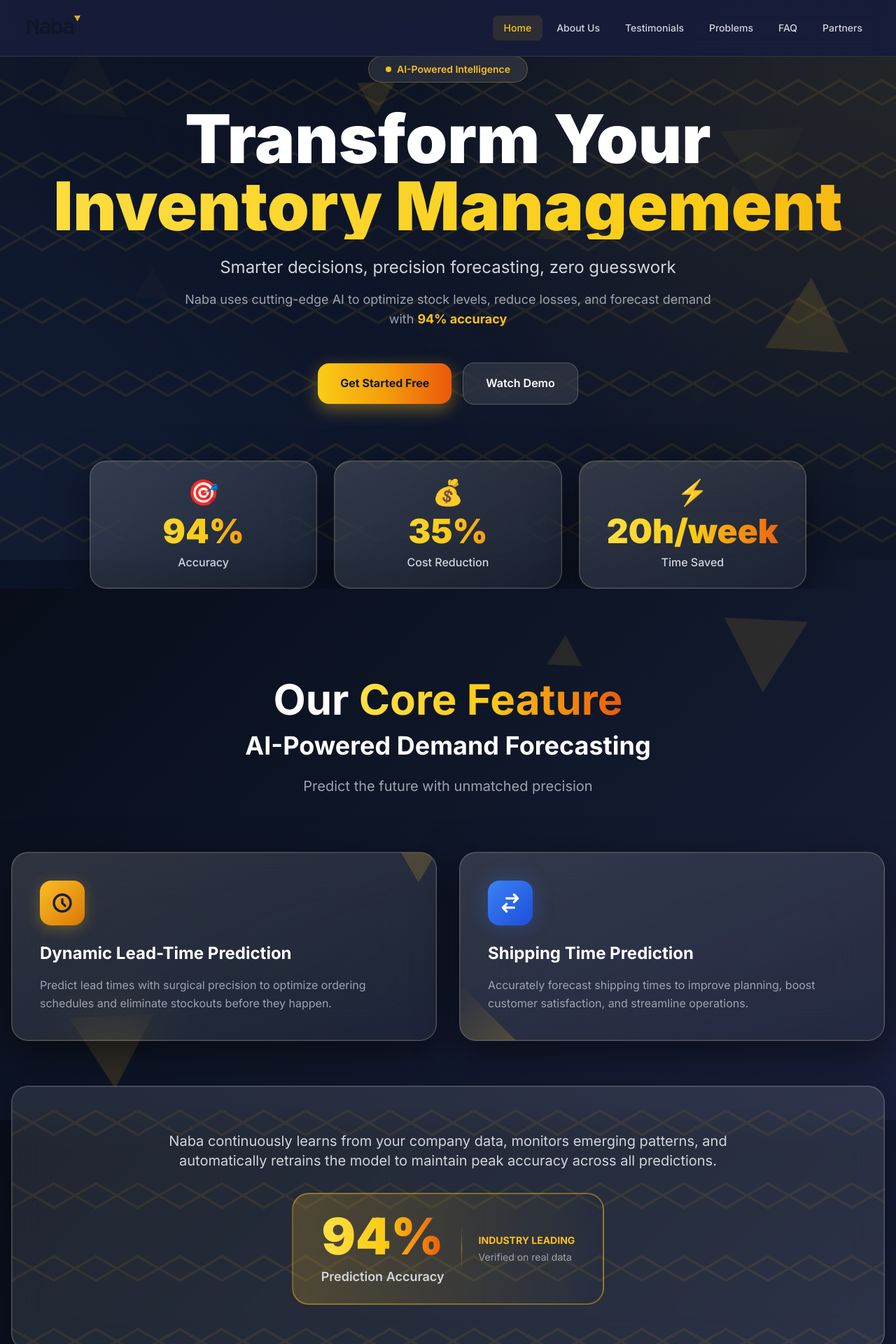
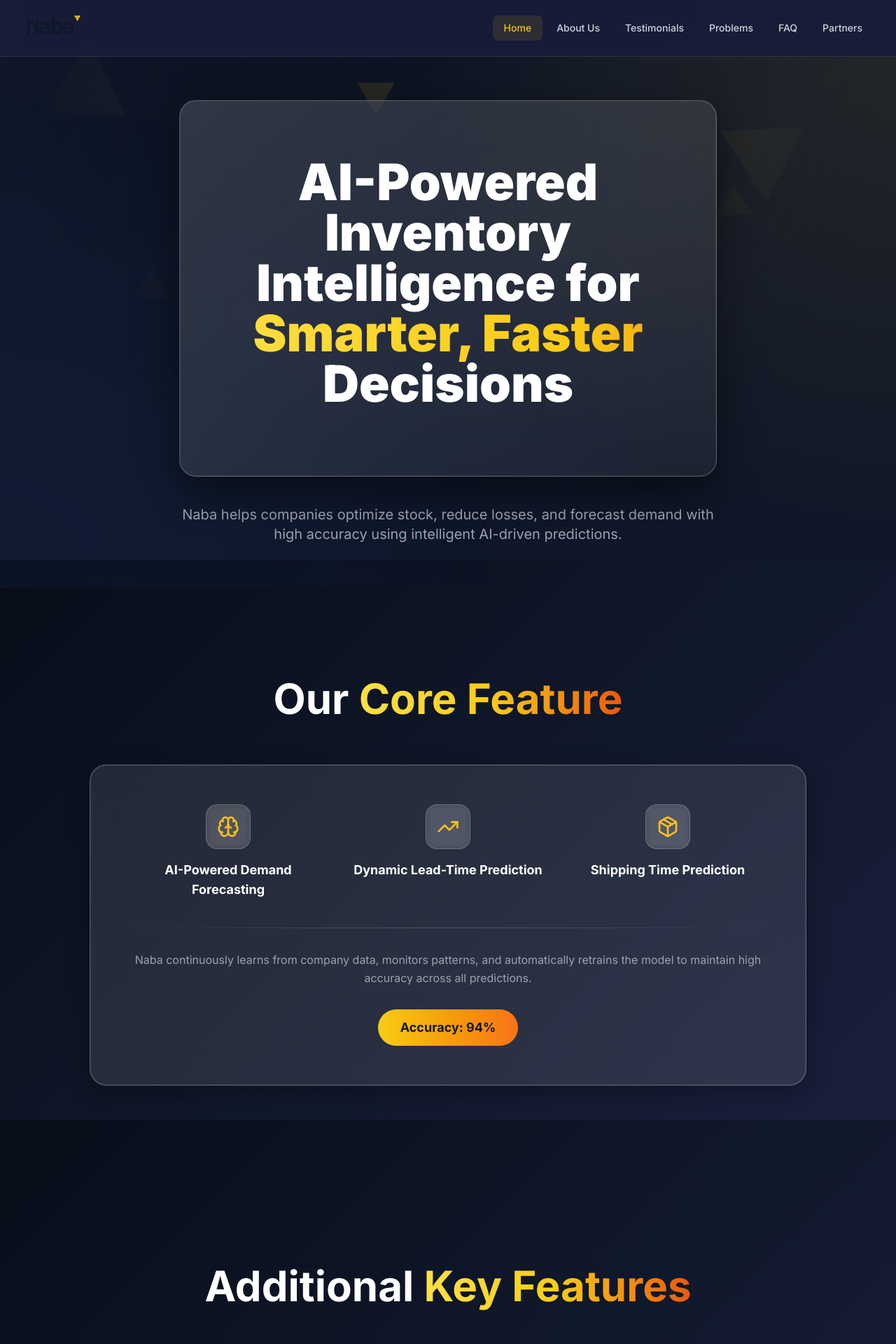
Before and after one commit to ahmad-tb04/WebsiteNaba, a React (Vite) app in the folder frontend/: page / in a window 1280 px wide. Shown: the top 1920 px of the page at 70% size. Built offline with nearby package versions, Linux system fonts and the light colour scheme.

Commit message:
naba list virsion

```diff
--- a/frontend/src/pages/FAQ.jsx
+++ b/frontend/src/pages/FAQ.jsx
@@ -78,7 +78,7 @@ const FAQ = () => {
   const [openIndex, setOpenIndex] = useState(null);
 
   const handleContactSupport = () => {
-    window.location.href = 'mailto:ahmad@naba-jo.com';
+    window.location.href = 'mailto:ahmad81.tbakhi@gmail.com';
   };
 
   return (
@@ -95,14 +95,7 @@ const FAQ = () => {
           animate={{ opacity: 1, y: 0 }}
           transition={{ duration: 0.7 }}
         >
-          <motion.div
-            className="inline-flex items-center gap-2 bg-white/10 backdrop-blur-lg border border-accent-primary/30 rounded-full px-6 py-2 mb-8"
-            initial={{ opacity: 0, scale: 0.8 }}
-            animate={{ opacity: 1, scale: 1 }}
-            transition={{ duration: 0.6, delay: 0.2 }}
-          >
-            <span className="text-sm font-semibold text-accent-primary">Got Questions?</span>
-          </motion.div>
+
 
           <h1 className="section-title mb-6">
             Frequently Asked
@@ -152,7 +145,7 @@ const FAQ = () => {
               whileHover={{ scale: 1.05 }}
               whileTap={{ scale: 0.98 }}
             >
-              Contact Support
+              Contact Us
             </motion.button>
           </div>
         </motion.div>
--- a/frontend/src/pages/Home.jsx
+++ b/frontend/src/pages/Home.jsx
@@ -1,129 +1,60 @@
 import React from 'react';
 import { motion } from 'framer-motion';
+import { Brain, TrendingUp, Package, Boxes, Lightbulb } from 'lucide-react';
 
 const Home = () => {
   return (
     <div className="relative overflow-hidden">
-      {/* Decorative Triangle Elements */}
-      <div className="triangle triangle-up-lg animate-float-1" style={{ top: '10%', right: '5%' }} />
-      <div className="triangle triangle-down-lg animate-float-2" style={{ top: '40%', left: '8%' }} />
-      <div className="triangle triangle-up animate-float-3" style={{ top: '70%', right: '15%' }} />
-      <div className="triangle triangle-down animate-float-4" style={{ bottom: '20%', left: '20%' }} />
-      <div className="triangle triangle-up-lg animate-float-5" style={{ bottom: '10%', right: '25%' }} />
-      <div className="triangle triangle-up animate-float-6" style={{ top: '25%', right: '35%' }} />
-
       {/* Hero Section */}
       <section className="relative min-h-[95vh] flex items-center justify-center px-4 overflow-hidden">
         {/* Gradient Background Overlay */}
         <div className="absolute inset-0 gradient-bg-radial opacity-60" />
 
-        {/* Animated Background Pattern */}
-        <div className="absolute inset-0 triangle-pattern" />
-
-        <div className="relative z-10 max-w-7xl mx-auto">
+        <div className="relative z-10 max-w-5xl mx-auto text-center">
           <motion.div
-            className="text-center mb-12"
             initial={{ opacity: 0, y: 40 }}
             animate={{ opacity: 1, y: 0 }}
             transition={{ duration: 0.8, ease: "easeOut" }}
           >
-            {/* Eyebrow Text */}
+            {/* Glass Hero Card */}
             <motion.div
-              className="inline-flex items-center gap-2 bg-white/10 backdrop-blur-lg border border-accent-primary/30 rounded-full px-6 py-2 mb-8"
-              initial={{ opacity: 0, scale: 0.8 }}
+              className="glass-card-premium p-12 md:p-16 lg:p-20 mb-10"
+              initial={{ opacity: 0, scale: 0.95 }}
               animate={{ opacity: 1, scale: 1 }}
-              transition={{ duration: 0.6, delay: 0.2 }}
+              transition={{ duration: 0.8, delay: 0.2 }}
             >
-              <div className="w-2 h-2 bg-accent-primary rounded-full animate-pulse" />
-              <span className="text-sm font-semibold text-accent-primary">AI-Powered Intelligence</span>
+              <h1 className="text-4xl md:text-6xl lg:text-7xl font-black leading-[1.1] mb-4">
+                <span className="text-white">AI-Powered</span>
+                <br />
+                <span className="text-white">Inventory</span>
+                <br />
+                <span className="text-white">Intelligence for</span>
+                <br />
+                <span className="gradient-text gradient-shift">Smarter, Faster</span>
+                <br />
+                <span className="text-white">Decisions</span>
+              </h1>
             </motion.div>
 
-            {/* Main Headline */}
-            <h1 className="text-5xl md:text-6xl lg:text-8xl font-black mb-6 leading-[1.1]">
-              <span className="block text-white">Transform Your</span>
-              <span className="block gradient-text gradient-shift">Inventory Management</span>
-            </h1>
-
-            {/* Subheadline */}
+            {/* Subtitle */}
             <motion.p
-              className="text-xl md:text-2xl text-gray-300 mb-4 max-w-3xl mx-auto"
-              initial={{ opacity: 0 }}
-              animate={{ opacity: 1 }}
-              transition={{ duration: 0.8, delay: 0.4 }}
-            >
-              Smarter decisions, precision forecasting, zero guesswork
-            </motion.p>
-
-            <motion.p
-              className="text-lg text-gray-400 max-w-3xl mx-auto mb-12"
+              className="text-lg md:text-xl text-gray-400 max-w-3xl mx-auto leading-relaxed"
               initial={{ opacity: 0 }}
               animate={{ opacity: 1 }}
               transition={{ duration: 0.8, delay: 0.5 }}
             >
-              Naba uses cutting-edge AI to optimize stock levels, reduce losses, and forecast demand
-              with <span className="text-accent-primary font-bold">94% accuracy</span>
+              Naba helps companies optimize stock, reduce losses, and forecast demand
+              with high accuracy using intelligent AI-driven predictions.
             </motion.p>
-
-            {/* CTA Buttons */}
-            <motion.div
-              className="flex flex-col sm:flex-row gap-4 justify-center items-center"
-              initial={{ opacity: 0, y: 20 }}
-              animate={{ opacity: 1, y: 0 }}
-              transition={{ duration: 0.8, delay: 0.6 }}
-            >
-              <motion.button
-                className="btn-primary"
-                whileHover={{ scale: 1.05 }}
-                whileTap={{ scale: 0.98 }}
-              >
-                Get Started Free
-              </motion.button>
-              <motion.button
-                className="btn-glass"
-                whileHover={{ scale: 1.05 }}
-                whileTap={{ scale: 0.98 }}
-              >
-                Watch Demo
-              </motion.button>
-            </motion.div>
-          </motion.div>
-
-          {/* Floating Stats Cards */}
-          <motion.div
-            className="grid grid-cols-1 md:grid-cols-3 gap-6 max-w-5xl mx-auto mt-20"
-            initial={{ opacity: 0, y: 40 }}
-            animate={{ opacity: 1, y: 0 }}
-            transition={{ duration: 0.8, delay: 0.8 }}
-          >
-            {[
-              { label: 'Accuracy', value: '94%', icon: '🎯' },
-              { label: 'Cost Reduction', value: '35%', icon: '💰' },
-              { label: 'Time Saved', value: '20h/week', icon: '⚡' }
-            ].map((stat, index) => (
-              <motion.div
-                key={index}
-                className="glass-card-premium p-6 text-center hover-lift"
-                initial={{ opacity: 0, y: 20 }}
-                animate={{ opacity: 1, y: 0 }}
-                transition={{ duration: 0.6, delay: 0.9 + index * 0.1 }}
-              >
-                <div className="text-4xl mb-3">{stat.icon}</div>
-                <div className="text-4xl md:text-5xl font-black gradient-text mb-2">{stat.value}</div>
-                <div className="text-gray-300 font-medium">{stat.label}</div>
-              </motion.div>
-            ))}
           </motion.div>
         </div>
       </section>
 
       {/* Core Feature Section */}
       <section id="features" className="relative py-32 px-4 bg-gradient-to-b from-transparent to-navy-light/30">
-        {/* Triangle accents */}
-        <div className="triangle triangle-down-lg animate-float-3" style={{ top: '5%', right: '10%', opacity: 0.06 }} />
-
         <div className="max-w-7xl mx-auto">
           <motion.div
-            className="text-center mb-20"
+            className="text-center mb-16"
             initial={{ opacity: 0, y: 30 }}
             whileInView={{ opacity: 1, y: 0 }}
             viewport={{ once: true }}
@@ -132,96 +63,57 @@ const Home = () => {
             <h2 className="section-title mb-4">
               Our <span className="gradient-text">Core Feature</span>
             </h2>
-            <h3 className="text-3xl md:text-4xl font-bold text-white mb-6">
-              AI-Powered Demand Forecasting
-            </h3>
-            <p className="section-subtitle mx-auto text-gray-400">
-              Predict the future with unmatched precision
-            </p>
           </motion.div>
 
-          {/* Feature Cards - Asymmetric Layout */}
-          <div className="grid md:grid-cols-2 gap-8 mb-16">
-            <motion.div
-              className="glass-card-premium p-10 hover-lift relative overflow-hidden"
-              initial={{ opacity: 0, x: -50 }}
-              whileInView={{ opacity: 1, x: 0 }}
-              viewport={{ once: true }}
-              transition={{ duration: 0.6 }}
-            >
-              {/* Triangle Accent */}
-              <div className="absolute top-0 right-0 triangle triangle-down opacity-[0.15] group-hover:opacity-25 transition-opacity" />
-
-              <div className="relative z-10">
-                <div className="w-16 h-16 bg-gradient-to-br from-accent-primary to-accent-deep rounded-2xl flex items-center justify-center mb-6 glow-accent">
-                  <svg className="w-8 h-8 text-navy-900" fill="none" stroke="currentColor" strokeWidth={2.5} viewBox="0 0 24 24">
-                    <path strokeLinecap="round" strokeLinejoin="round" d="M12 8v4l3 3m6-3a9 9 0 11-18 0 9 9 0 0118 0z" />
-                  </svg>
-                </div>
-                <h4 className="text-2xl font-bold mb-4 text-white">Dynamic Lead-Time Prediction</h4>
-                <p className="text-gray-400 leading-relaxed">
-                  Predict lead times with surgical precision to optimize ordering schedules and eliminate stockouts before they happen.
-                </p>
-              </div>
-            </motion.div>
-
-            <motion.div
-              className="glass-card-premium p-10 hover-lift relative overflow-hidden"
-              initial={{ opacity: 0, x: 50 }}
-              whileInView={{ opacity: 1, x: 0 }}
-              viewport={{ once: true }}
-              transition={{ duration: 0.6, delay: 0.2 }}
-            >
-              {/* Triangle Accent */}
-              <div className="absolute bottom-0 left-0 w-20 h-20 bg-gradient-to-tl from-accent-primary/20 to-transparent"
-                style={{ clipPath: 'polygon(0 100%, 0 0, 100% 100%)' }} />
-
-              <div className="relative z-10">
-                <div className="w-16 h-16 bg-gradient-to-br from-blue-500 to-blue-700 rounded-2xl flex items-center justify-center mb-6 glow-blue">
-                  <svg className="w-8 h-8 text-white" fill="none" stroke="currentColor" strokeWidth={2.5} viewBox="0 0 24 24">
-                    <path strokeLinecap="round" strokeLinejoin="round" d="M8 7h12m0 0l-4-4m4 4l-4 4m0 6H4m0 0l4 4m-4-4l4-4" />
-                  </svg>
-                </div>
-                <h4 className="text-2xl font-bold mb-4 text-white">Shipping Time Prediction</h4>
-                <p className="text-gray-400 leading-relaxed">
-                  Accurately forecast shipping times to improve planning, boost customer satisfaction, and streamline operations.
-                </p>
-              </div>
-            </motion.div>
-          </div>
-
-          {/* Accuracy Showcase */}
+          {/* Core Feature Glass Card */}
           <motion.div
-            className="relative"
+            className="glass-card-light p-10 md:p-14 relative overflow-hidden max-w-5xl mx-auto"
             initial={{ opacity: 0, y: 40 }}
             whileInView={{ opacity: 1, y: 0 }}
             viewport={{ once: true }}
-            transition={{ duration: 0.6, delay: 0.3 }}
+            transition={{ duration: 0.6, delay: 0.2 }}
           >
-            <div className="glass-card-light p-12 md:p-16 text-center relative overflow-hidden">
-              {/* Background Pattern */}
-              <div className="absolute inset-0 triangle-pattern opacity-50" />
+            <div className="relative z-10">
+              {/* 3 Icons Row */}
+              <div className="grid grid-cols-1 md:grid-cols-3 gap-8 mb-10">
+                {[
+                  { icon: Brain, label: 'AI-Powered Demand Forecasting' },
+                  { icon: TrendingUp, label: 'Dynamic Lead-Time Prediction' },
+                  { icon: Package, label: 'Shipping Time Prediction' },
+                ].map((feature, index) => (
+                  <motion.div
+                    key={index}
+                    className="flex flex-col items-center text-center"
+                    initial={{ opacity: 0, y: 20 }}
+                    whileInView={{ opacity: 1, y: 0 }}
+                    viewport={{ once: true }}
+                    transition={{ duration: 0.5, delay: 0.3 + index * 0.15 }}
+                  >
+                    <div className="w-16 h-16 bg-white/10 backdrop-blur-sm border border-white/20 rounded-2xl flex items-center justify-center mb-4">
+                      <feature.icon className="w-8 h-8 text-accent-primary" />
+                    </div>
+                    <h4 className="text-base md:text-lg font-bold text-white">{feature.label}</h4>
+                  </motion.div>
+                ))}
+              </div>
 
-              <div className="relative z-10">
-                <p className="text-lg md:text-xl text-gray-300 mb-8 max-w-4xl mx-auto leading-relaxed">
-                  Naba continuously learns from your company data, monitors emerging patterns, and automatically
-                  retrains the model to maintain peak accuracy across all predictions.
-                </p>
+              {/* Divider Line */}
+              <div className="w-full h-px bg-gradient-to-r from-transparent via-white/20 to-transparent mb-8" />
 
+              {/* Description */}
+              <p className="text-gray-400 text-center max-w-4xl mx-auto mb-8 leading-relaxed">
+                Naba continuously learns from company data, monitors patterns, and automatically retrains the
+                model to maintain high accuracy across all predictions.
+              </p>
+
+              {/* Accuracy Badge */}
+              <div className="flex justify-center">
                 <motion.div
-                  className="inline-flex items-center gap-6 bg-gradient-to-r from-accent-primary/20 via-accent-primary/10 to-transparent border-2 border-accent-primary/40 rounded-3xl px-10 py-6"
+                  className="inline-flex items-center bg-gradient-to-r from-yellow-400 via-amber-500 to-orange-500 text-gray-900 font-bold px-8 py-3 rounded-full text-lg"
                   whileHover={{ scale: 1.05 }}
                   transition={{ duration: 0.3 }}
                 >
-                  <div className="text-center">
-                    <div className="text-6xl md:text-7xl font-black gradient-text mb-2">94%</div>
-                    <div className="text-gray-300 text-lg font-semibold">Prediction Accuracy</div>
-                  </div>
-                  <div className="h-16 w-px bg-gradient-to-b from-transparent via-accent-primary/50 to-transparent" />
-                  <div className="text-left">
-                    <div className="text-accent-primary font-bold text-sm mb-1">INDUSTRY LEADING</div>
-                    <div className="text-gray-400 text-sm">Verified on real data</div>
-                  </div>
+                  Accuracy: 94%
                 </motion.div>
               </div>
             </div>
@@ -231,7 +123,6 @@ const Home = () => {
 
       {/* Additional Features Section */}
       <section className="relative py-32 px-4">
-        <div className="triangle triangle-up-lg animate-float-1" style={{ top: '10%', left: '5%', opacity: 0.05 }} />
 
         <div className="max-w-7xl mx-auto">
           <motion.div
@@ -244,30 +135,19 @@ const Home = () => {
             <h2 className="section-title">
               Additional <span className="gradient-text">Key Features</span>
             </h2>
-            <p className="section-subtitle mx-auto mt-4">
-              Everything you need for intelligent inventory management
-            </p>
           </motion.div>
 
           <div className="grid md:grid-cols-2 gap-10">
             {[
               {
-                icon: (
-                  <svg className="w-10 h-10" fill="none" stroke="currentColor" strokeWidth={2} viewBox="0 0 24 24">
-                    <path strokeLinecap="round" strokeLinejoin="round" d="M4 7v10c0 2.21 3.582 4 8 4s8-1.79 8-4V7M4 7c0 2.21 3.582 4 8 4s8-1.79 8-4M4 7c0-2.21 3.582-4 8-4s8 1.79 8 4m0 5c0 2.21-3.582 4-8 4s-8-1.79-8-4" />
-                  </svg>
-                ),
+                icon: Boxes,
                 title: 'Unified Data Integration & Smart Inventory Optimization',
-                description: 'Connect all your data streams into one unified system. Naba reduces dead-stock, prevents costly stockouts, and recommends optimized purchase decisions based on real-time analysis.'
+                description: 'Connect all your data streams into one system and let Naba reduce dead-stock, prevent stockouts, and recommend optimized purchase decisions.'
               },
               {
-                icon: (
-                  <svg className="w-10 h-10" fill="none" stroke="currentColor" strokeWidth={2} viewBox="0 0 24 24">
-                    <path strokeLinecap="round" strokeLinejoin="round" d="M9.663 17h4.673M12 3v1m6.364 1.636l-.707.707M21 12h-1M4 12H3m3.343-5.657l-.707-.707m2.828 9.9a5 5 0 117.072 0l-.548.547A3.374 3.374 0 0014 18.469V19a2 2 0 11-4 0v-.531c0-.895-.356-1.754-.988-2.386l-.548-.547z" />
-                  </svg>
-                ),
+                icon: Lightbulb,
                 title: 'Scenario Simulation & What-If Analysis (XAI)',
-                description: 'Explore potential business scenarios and test outcomes before making critical decisions. Our explainable AI simulations provide transparent insights you can trust.'
+                description: 'Explore business scenarios, test outcomes, and make informed decisions through explainable AI simulations.'
               }
             ].map((feature, index) => (
               <motion.div
@@ -282,7 +162,7 @@ const Home = () => {
 
                 <div className="relative z-10">
                   <div className="w-20 h-20 bg-gradient-to-br from-accent-primary/30 to-accent-primary/10 rounded-2xl flex items-center justify-center mb-6 text-accent-primary group-hover:scale-110 transition-transform duration-300">
-                    {feature.icon}
+                    <feature.icon className="w-10 h-10" />
                   </div>
                   <h4 className="text-2xl font-bold mb-4 text-white">{feature.title}</h4>
                   <p className="text-gray-400 leading-relaxed">{feature.description}</p>
@@ -307,17 +187,18 @@ const Home = () => {
 
             <div className="relative z-10">
               <h2 className="text-4xl md:text-5xl font-black mb-6">
-                Ready to <span className="gradient-text">Transform</span> Your Inventory?
+                Ready to Transform Your{' '}
+                <span className="gradient-text">Inventory Management</span>?
               </h2>
               <p className="text-xl text-gray-300 mb-10 max-w-2xl mx-auto">
-                Join innovative companies using AI to optimize their inventory management
+                Join leading companies using Naba to optimize their supply chain operations.
               </p>
               <motion.button
                 className="btn-primary text-lg"
                 whileHover={{ scale: 1.05 }}
                 whileTap={{ scale: 0.98 }}
               >
-                Start Your Free Trial
+                Get Started
               </motion.button>
             </div>
           </motion.div>
--- a/frontend/src/pages/Partners.jsx
+++ b/frontend/src/pages/Partners.jsx
@@ -4,7 +4,7 @@ import { Users } from 'lucide-react';
 
 // Static partners data
 const partners = [
-  { name: "Hashemite University", category: "Education", color: "from-blue-600 to-blue-800", logo: "/Htu.png" },
+  { name: "Al Hussain Technical University", category: "Education", color: "from-blue-600 to-blue-800", logo: "/Htu.png" },
   { name: "TechCorp Industries", category: "Manufacturing", color: "from-accent-primary to-accent-deep" },
   { name: "Global Logistics Co.", category: "Logistics", color: "from-blue-500 to-blue-700" },
   { name: "RetailMax", category: "Retail", color: "from-accent-dark to-orange-600" },
```
Also changed, not shown: frontend/src/pages/About.jsx (+7 -9 lines).
